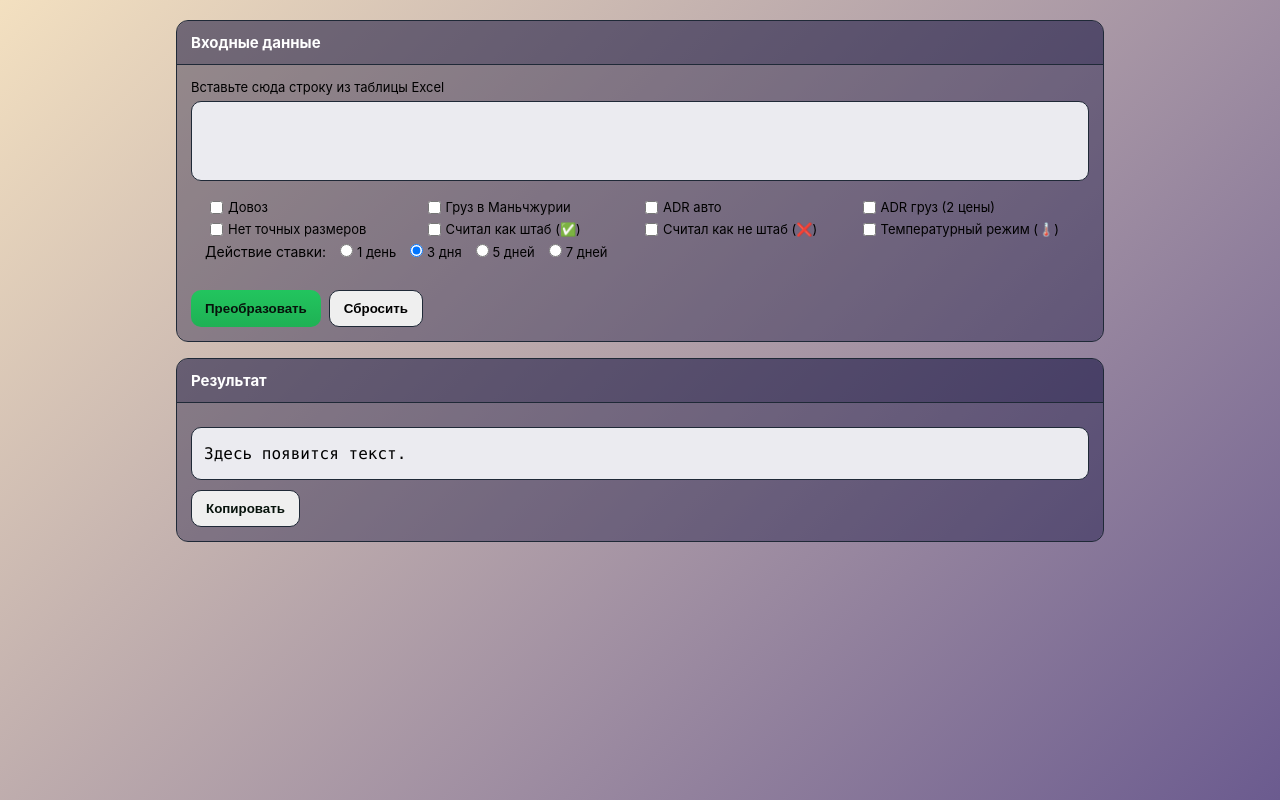
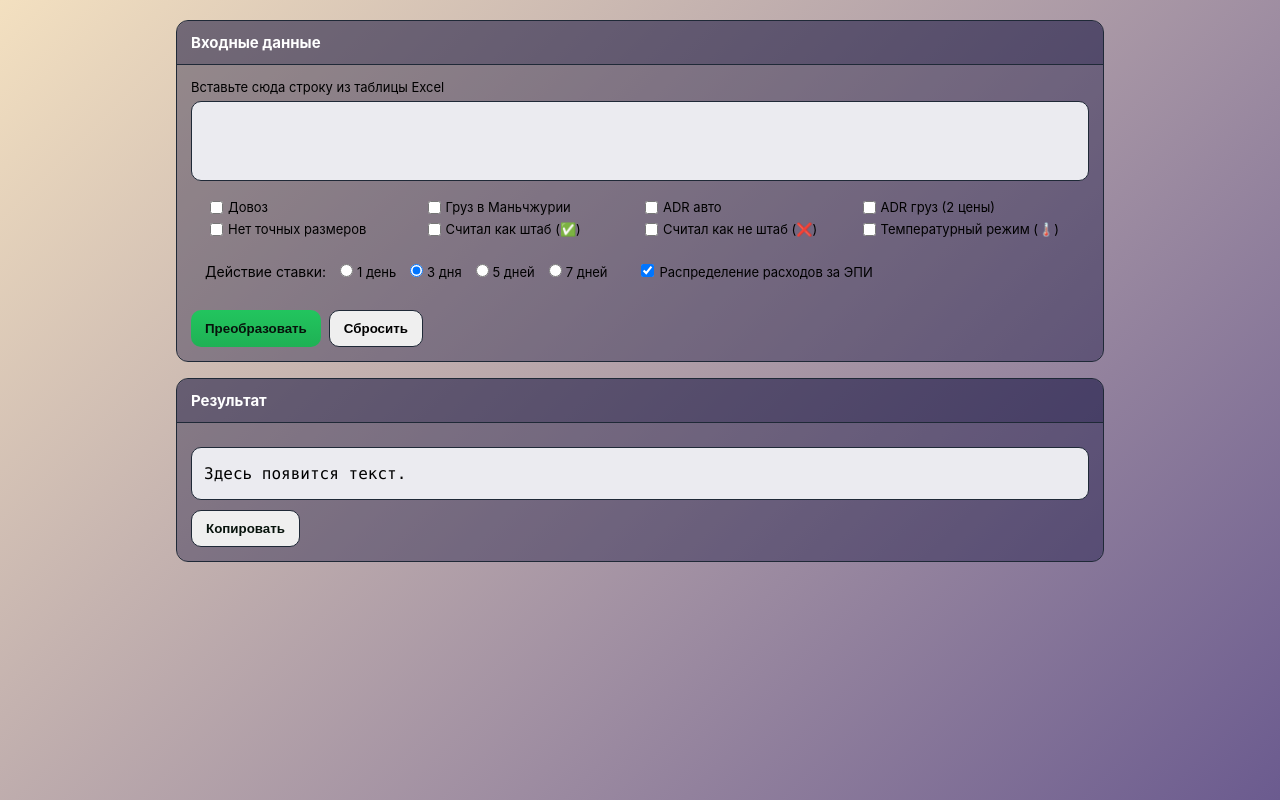
Before and after one commit to grimpatron/BelPam-price, a plain HTML site: page index.html in a window 1280 px wide. Drawn offline with Linux system fonts and the light colour scheme.

Commit message:
feat: add new option /EPI/

```diff
--- a/index.html
+++ b/index.html
@@ -46,6 +46,7 @@
             <label class="relevance-label" for="five-day-relevance">5 дней</label>
             <input class="relevance-radio" type="radio" name="relevance" id="seven-day-relevance">
             <label class="relevance-label" for="seven-day-relevance">7 дней</label>
+            <label class="label-epi"><input type="checkbox" id="check-EPI" checked>Распределение расходов за ЭПИ</label>
           </div>
         </div>
 
@@ -140,7 +141,7 @@
     }
 
 
-    // карта функций по индексам (можно менять под структуру строки)
+    // карта функций по индексам
     const cellHandlers = {
       1: handleCode,     // ячейка №1 — номер запроса
       6: handleCompany,  // ячейка №4 — заказчик
@@ -196,23 +197,17 @@
       if (document.getElementById('check-delivery').checked) { lines.push("* Стоимость довоза включена в ставку."); }
 
 
-      // Вместо всего блока с addEventListener, используйте это:
       const selectedRadio = document.querySelector('input[name="relevance"]:checked');
       if (selectedRadio) {
         const today = getTodayDate();
         switch (selectedRadio.id) {
-          case 'one-day-relevance':
-            lines.push(`* Ставка действительна в день просчёта (${today}).`); break;
-          case 'three-day-relevance':
-            lines.push(`* Ставка действительна в течение 3х дней (с ${today}).`); break;
-          case 'five-day-relevance':
-            lines.push(`* Ставка действительна в течение 5и дней (с ${today}).`); break;
-          case 'seven-day-relevance':
-            lines.push(`* Ставка действительна в течение 7и дней (с ${today}).`); break;
+          case 'one-day-relevance': lines.push(`* Ставка действительна в день просчёта (${today}).`); break;
+          case 'three-day-relevance': lines.push(`* Ставка действительна в течение 3х дней (с ${today}).`); break;
+          case 'five-day-relevance': lines.push(`* Ставка действительна в течение 5и дней (с ${today}).`); break;
+          case 'seven-day-relevance': lines.push(`* Ставка действительна в течение 7и дней (с ${today}).`); break;
         }
       }
-
-      lines.push(`* При стоимости груза свыше 50000 USD, стоимость ЭПИ по квитанции выставляется на клиента.`);
+      if (document.getElementById('check-EPI').checked) { lines.push(`* Если груз стоит дороже 50000 USD, мы компенсируем 50 USD за ЭПИ, а всё, что сверху по квитанции, выставляем на оплату клиенту.`); }
       document.getElementById('out').textContent = lines.join('\n');
     }
 
--- a/style.css
+++ b/style.css
@@ -208,6 +208,7 @@ button.reset-button:hover {
 
 .relevance-block {
   font-size: 14px;
+  padding: 20px 0 0;
 }
 
 .relevance-label {
@@ -217,3 +218,8 @@ button.reset-button:hover {
 .relevance-radio {
   margin: 0 0 0 10px;
 }
+
+.label-epi {
+  display: inline;
+  margin-left: 25px;
+}
```
